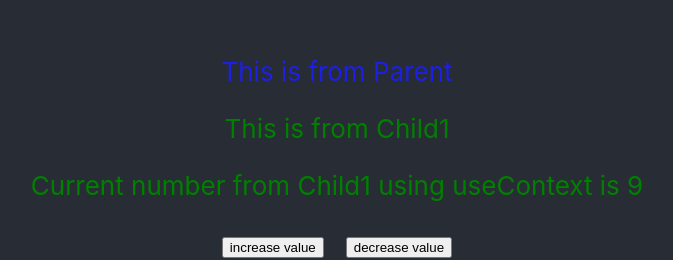
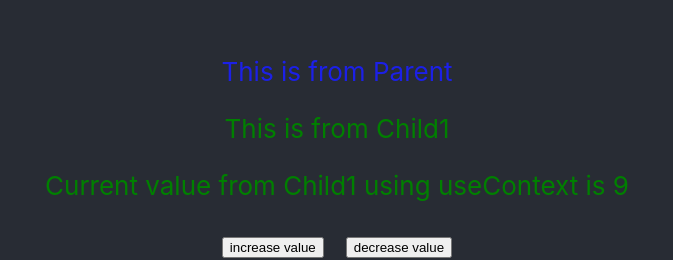
Before and after one commit to MoazzamAzeemi/class005, a React (Create React App) app: page / in a window 1280 px wide. Shown: the part 171-431 px from the top of the page, without its empty margins (303-976 px from the left). Built offline with nearby package versions, Linux system fonts and the light colour scheme.

Commit message:
pulled yaml from github

```diff
--- a/src/Child1.js
+++ b/src/Child1.js
@@ -6,7 +6,7 @@ function Child1() {
     return (
       <div className="green">
         <p>This is from Child1</p>
-        <p>Current number from Child1 using useContext is {v[0]}</p>
+        <p>Current value from Child1 using useContext is {v[0]}</p>
         <button onClick={()=>{v[1](++v[0])}}>increase value</button>&nbsp;&nbsp;&nbsp;
         <button onClick={()=>{v[1](--v[0])}}>decrease value</button>
       </div>
```
